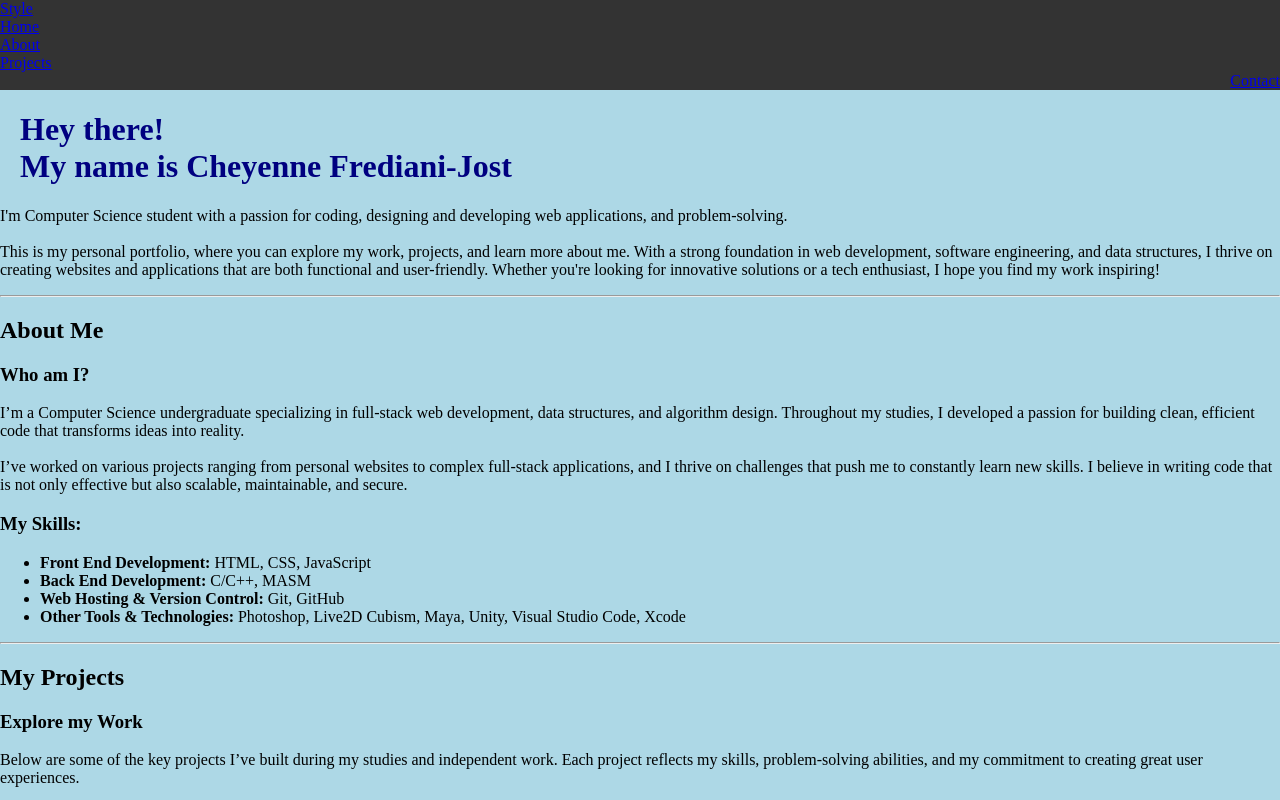
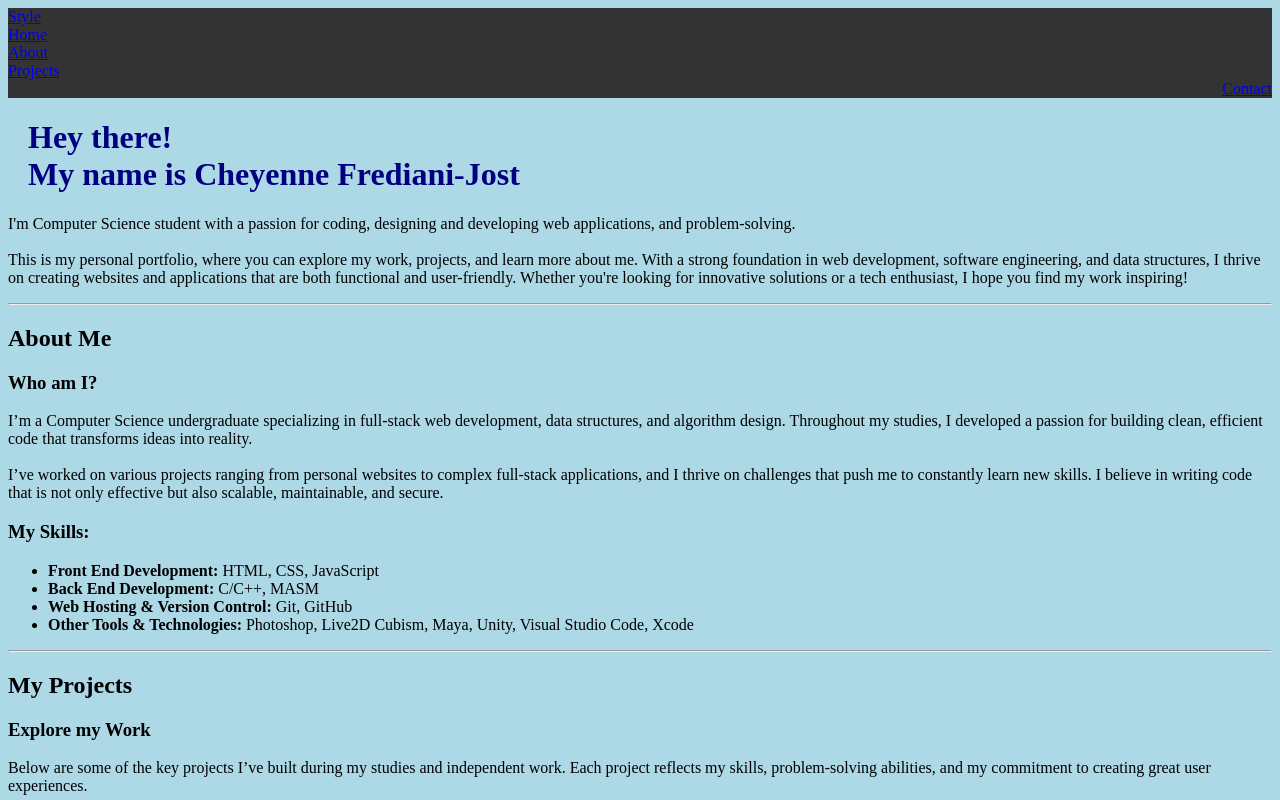
Before and after one commit to CFredJo/CFredJo.github.io, a plain HTML site: page index.html in a window 1280 px wide. Shown: the top 800 px of the page. Drawn offline with Linux system fonts and the light colour scheme.

Commit message:
Update style.css
Removed body padding

```diff
--- a/style.css
+++ b/style.css
@@ -1,7 +1,5 @@
 body {
   background-color: lightblue;
-  margin: 0;
-  padding: 0;
 }
 
 h1 {
@@ -10,7 +8,7 @@ h1 {
 }
 
 /* Navbar items */
-ul.navbutton {
+.navbutton {
   list-style-type: none;
   margin: 0;
   padding: 0;
```
